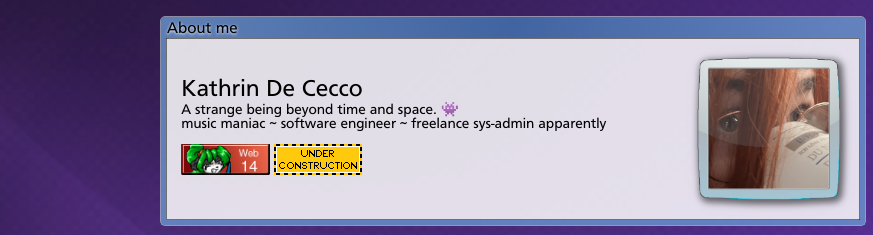
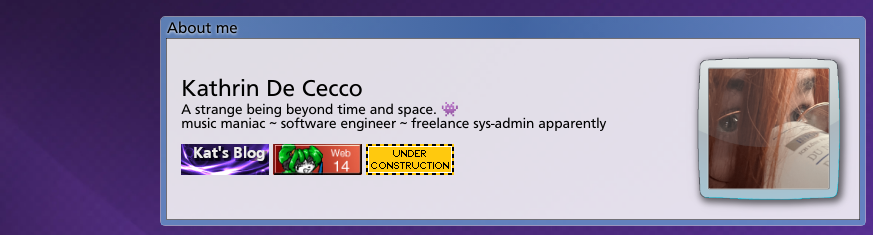
Before and after one commit to kathrindc/blog, an Eleventy site: page index.liquid in a window 1280 px wide. Shown: the top 235 px of the page, 0-873 px from the left. Built offline with nearby package versions, Linux system fonts and the light colour scheme; Eleventy itself is replaced by a stand-in of ours; files that its build step writes are made by us from their sources.

Commit message:
Add button for the site

```diff
--- a/index.liquid
+++ b/index.liquid
@@ -36,6 +36,7 @@ playlist:
       <br/>
       <br/>
       <span style="text-align: center; padding-top: 1rem;">
+        <img src="/images/banners/katsblog.gif" />
         <a href="https://www.mabsland.com/Adoption.html"><img src="/images/banners/Censor_14c.gif" style="height: 31px;" /></a>
         <img src="/images/banners/construction.gif" />
       </span>
```
Also changed, not shown: images/banners/katsblog.gif (added).
